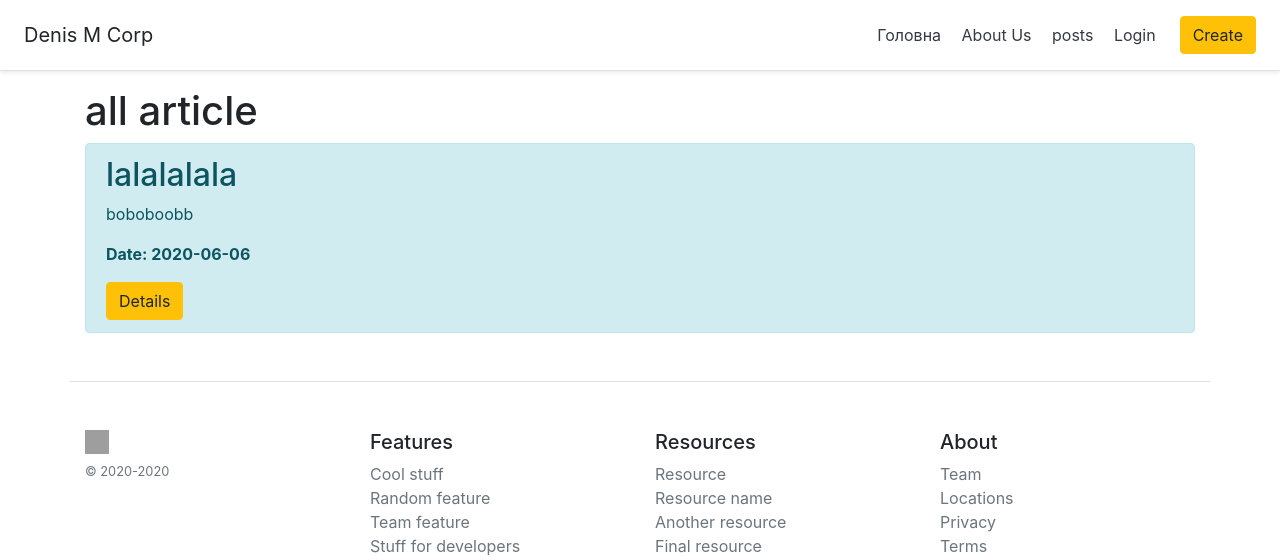
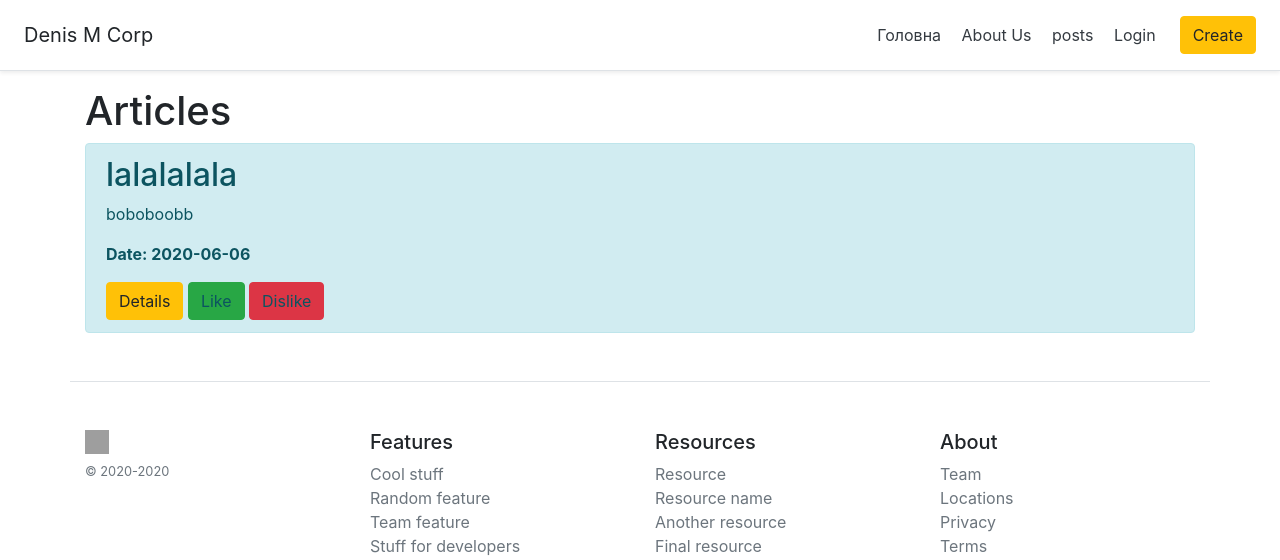
Before and after one commit to DenisMurynka/article-adjustment-service, a Flask app: page /posts in a window 1280 px wide. Shown: the top 560 px of the page. Run offline with Flask 2, Linux system fonts and the light colour scheme; data comes from the database, SQL or seed files in the repository; some libraries are stand-ins or nearby versions; grey boxes are pictures that could not be loaded.

Commit message:
added Like&Dislike buttons, test deploying

```diff
--- a/templates/posts.html
+++ b/templates/posts.html
@@ -7,7 +7,7 @@
 {% block body %}
 <div class="container nt-5">
     <h1>
-        all article
+        Articles
     </h1>
     {% if articles|length>0%}
         {% for el in articles %}
@@ -16,6 +16,9 @@
                 <p>{{ el.intro }}</p>
                 <p><b>Date: {{el.date.date()}}</b></p>
                 <a href="/posts/{{ el.id }}" class="btn btn-warning" >Details</a>
+                <a class="btn btn-success" >Like</a>
+                <a class="btn btn-danger" >Dislike</a>
+
             </div>
         {% endfor %}
     {% else%}
```
